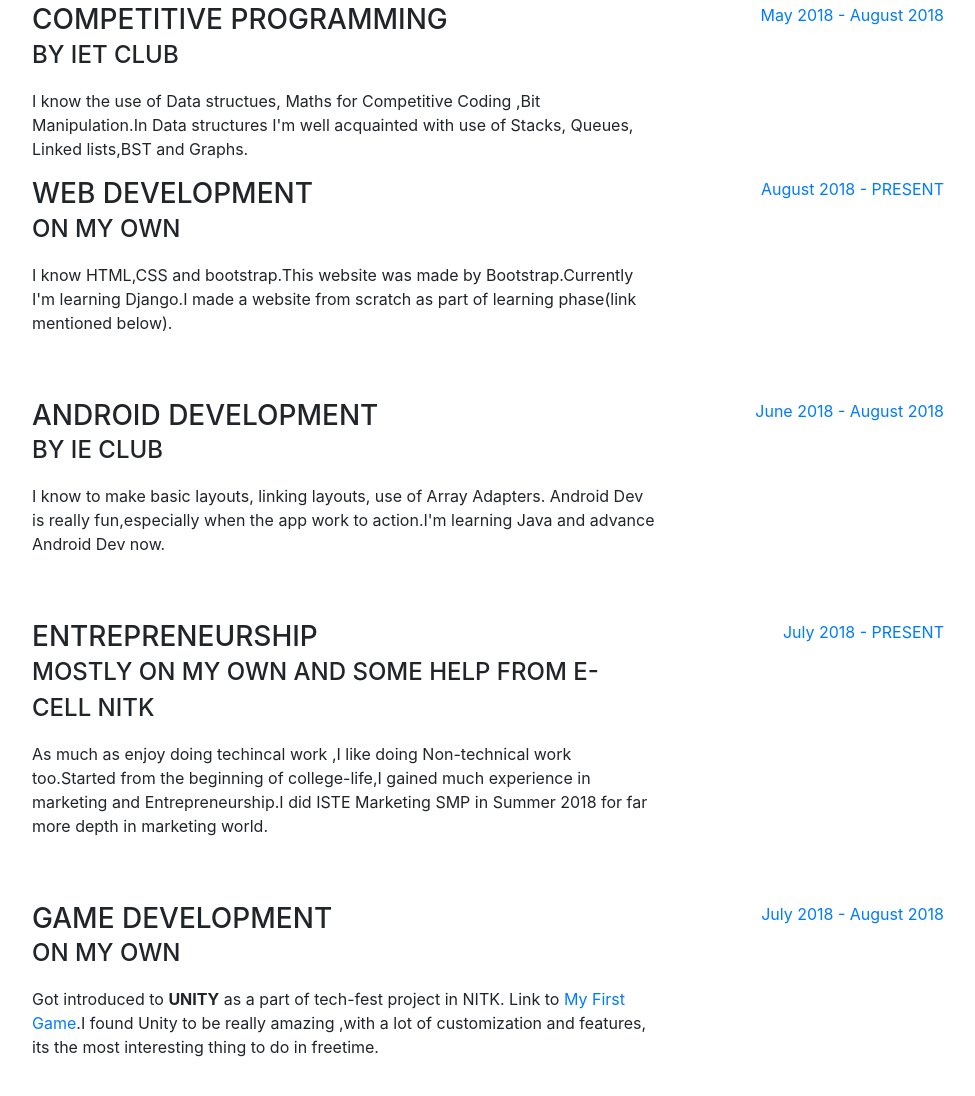
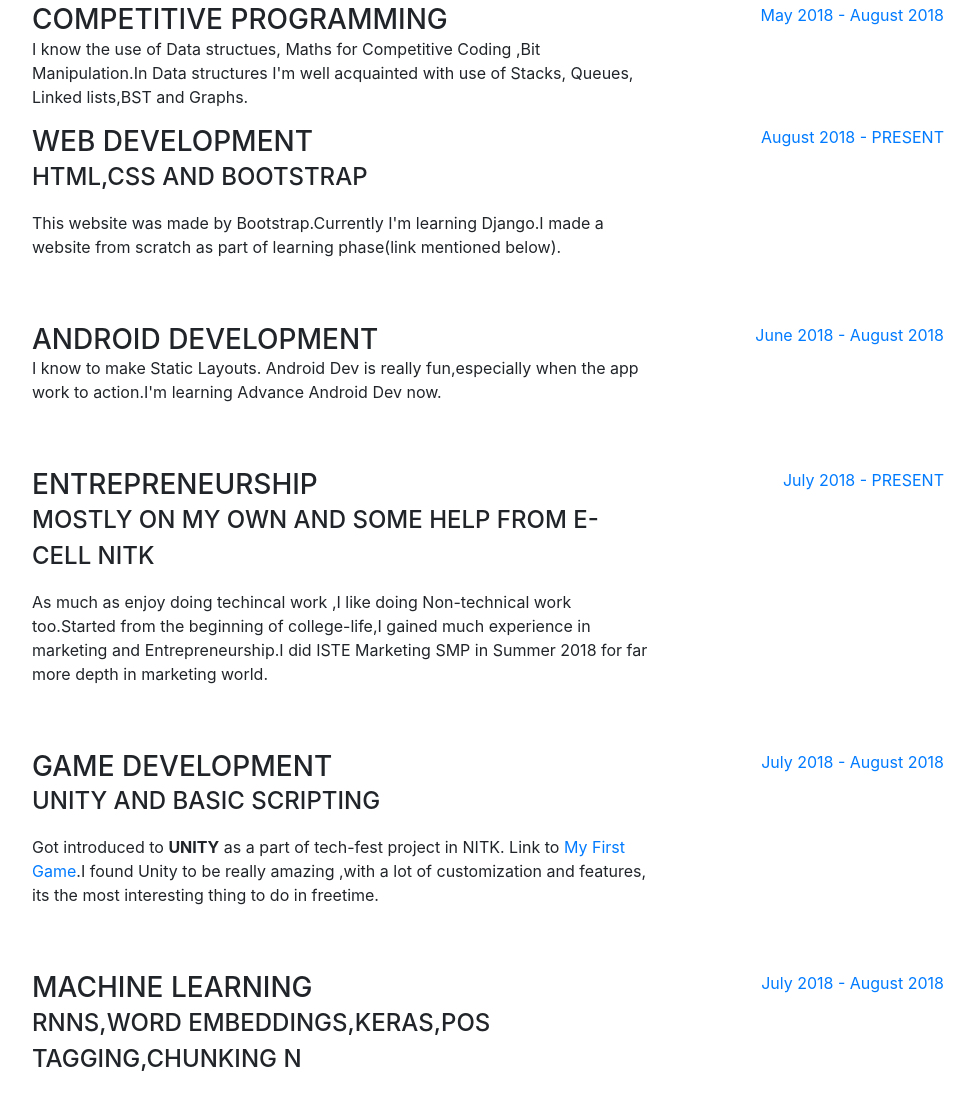
Before and after one commit to Saharsh007/Saharsh007.github.io, a website with bundled scripts: page index.html in a window 1280 px wide. Shown: the part 932-2028 px from the top of the page, without its empty margins (288-1263 px from the left). Built offline with nearby package versions, Linux system fonts and the light colour scheme; a web font is replaced by a local one.

Commit message:
updated on 20/01/2019

```diff
--- a/index.html
+++ b/index.html
@@ -104,7 +104,7 @@ like <a href="http://ironman.wikia.com/wiki/J.A.R.V.I.S." target="_blank">J.A.R.
           <div class="resume-item d-flex flex-column flex-md-row">
             <div class="resume-content mr-auto">
               <h3 class="mb-0">COMPETITIVE PROGRAMMING </h3>
-              <div class="subheading mb-3"> BY IET CLUB </div>
+
               <p>I know the use of Data structues, Maths for Competitive Coding ,Bit Manipulation.In Data structures I'm well acquainted with use of Stacks, Queues, Linked lists,BST and Graphs.
               </p>
             </div>
@@ -116,8 +116,8 @@ like <a href="http://ironman.wikia.com/wiki/J.A.R.V.I.S." target="_blank">J.A.R.
           <div class="resume-item d-flex flex-column flex-md-row mb-5">
             <div class="resume-content mr-auto">
               <h3 class="mb-0">WEB DEVELOPMENT</h3>
-              <div class="subheading mb-3">On my OWN</div>
-              <p>I know HTML,CSS and bootstrap.This website was made by Bootstrap.Currently I'm learning Django.I made a website from scratch as part of learning phase(link mentioned below).</p>
+              <div class="subheading mb-3">HTML,CSS and Bootstrap</div>
+              <p>This website was made by Bootstrap.Currently I'm learning Django.I made a website from scratch as part of learning phase(link mentioned below).</p>
             </div>
             <div class="resume-date text-md-right">
               <span class="text-primary">August 2018 - PRESENT</span>
@@ -127,8 +127,8 @@ like <a href="http://ironman.wikia.com/wiki/J.A.R.V.I.S." target="_blank">J.A.R.
           <div class="resume-item d-flex flex-column flex-md-row mb-5">
             <div class="resume-content mr-auto">
               <h3 class="mb-0">ANDROID DEVELOPMENT</h3>
-              <div class="subheading mb-3">By IE CLUB</div>
-              <p>I know to make basic layouts, linking layouts, use of Array Adapters. Android Dev is really fun,especially when the app work to action.I'm learning Java and advance Android Dev now.</p>
+              <!-- <div class="subheading mb-3">On my Own</div> -->
+              <p>I know to make Static Layouts. Android Dev is really fun,especially when the app work to action.I'm learning Advance Android Dev now.</p>
             </div>
             <div class="resume-date text-md-right">
               <span class="text-primary">June 2018 - August 2018</span>
@@ -149,8 +149,18 @@ like <a href="http://ironman.wikia.com/wiki/J.A.R.V.I.S." target="_blank">J.A.R.
            <div class="resume-item d-flex flex-column flex-md-row mb-5">
             <div class="resume-content mr-auto">
               <h3 class="mb-0">GAME DEVELOPMENT</h3>
-              <div class="subheading mb-3">On My Own</div>
+              <div class="subheading mb-3">UNITY and Basic Scripting</div>
               <p>Got introduced to <b>UNITY</b> as a part of tech-fest project in NITK. Link to <a href="https://github.com/Saharsh007/CUBETISTIC-CUBETHON.git" target="_blank">My First Game</a>.I found Unity to be really amazing ,with a lot of customization and features, its the most interesting thing to do in freetime.  </p>
+            </div>
+            <div class="resume-date text-md-right">
+              <span class="text-primary">July 2018 - August 2018</span>
+            </div>
+          </div>
+          <div class="resume-item d-flex flex-column flex-md-row mb-5">
+            <div class="resume-content mr-auto">
+              <h3 class="mb-0">MACHINE LEARNING</h3>
+              <div class="subheading mb-3">RNNs,Word Embeddings,Keras,POS tagging,Chunking n</div>
+              <p></p>
             </div>
             <div class="resume-date text-md-right">
               <span class="text-primary">July 2018 - August 2018</span>
```
